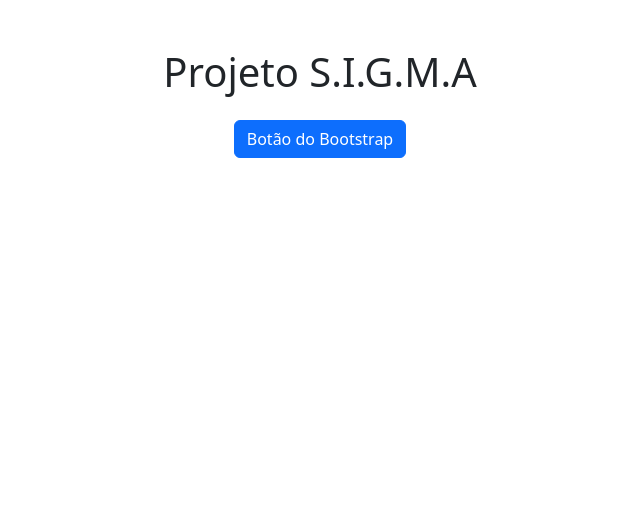
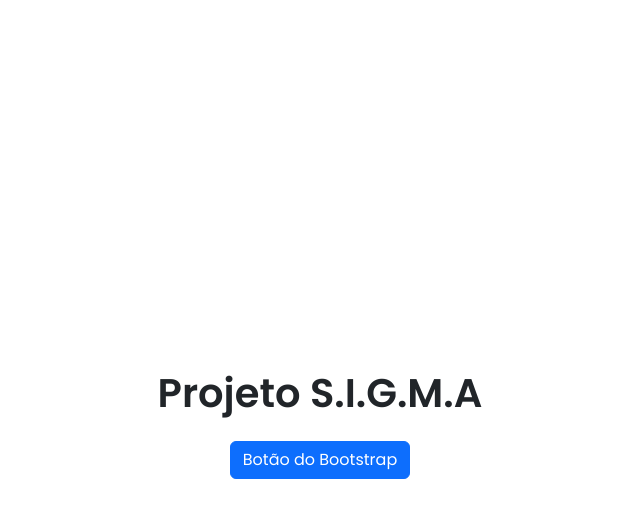
Before and after one commit to Heitor-09/MS2-S.I.G.M.A, a website: page index.html in a window 1280 px wide. Shown: the whole page, without its empty margins (320-960 px from the left). Drawn offline with nearby package versions, Linux system fonts and the light colour scheme.

Commit message:
Implementar a Fonte Poppins no Projeto, utilizando-se do Fonts Google API

```diff
--- a/index.html
+++ b/index.html
@@ -4,13 +4,22 @@
     <meta charset="UTF-8">
     <meta name="viewport" content="width=device-width, initial-scale=1.0">
     <title>MS2 S.I.G.M.A</title>
+
     <link rel="stylesheet" href="./node_modules/bootstrap/dist/css/bootstrap.min.css">
+    <link rel="preconnect" href="https://fonts.googleapis.com">
+    <link rel="preconnect" href="https://fonts.gstatic.com" crossorigin>
+    <link href="https://fonts.googleapis.com/css2?family=Poppins:wght@300;400;500;600;700&display=swap" rel="stylesheet">
+    <link rel="stylesheet" href="./src/css/style.css">
 </head>
+
 <body>
+
     <div class="container mt-5 text-center">
         <h1>Projeto S.I.G.M.A</h1>
         <button class="btn btn-primary mt-3">Botão do Bootstrap</button>
     </div>
+
     <script src="./node_modules/bootstrap/dist/js/bootstrap.bundle.min.js"></script>
+
 </body>
 </html>
--- a/src/css/style.css
+++ b/src/css/style.css
@@ -8,4 +8,13 @@ body {
   min-height: 100vh;
   margin: 0;
   gap: 20px;
+  font-family: "Poppins", sans-serif;
 }
+
+h1 {
+  font-weight: 600;
+}
+
+button {
+  font-family: "Poppins", sans-serif;
+}
```
Lines whose indentation alone changed are shown as unchanged.
